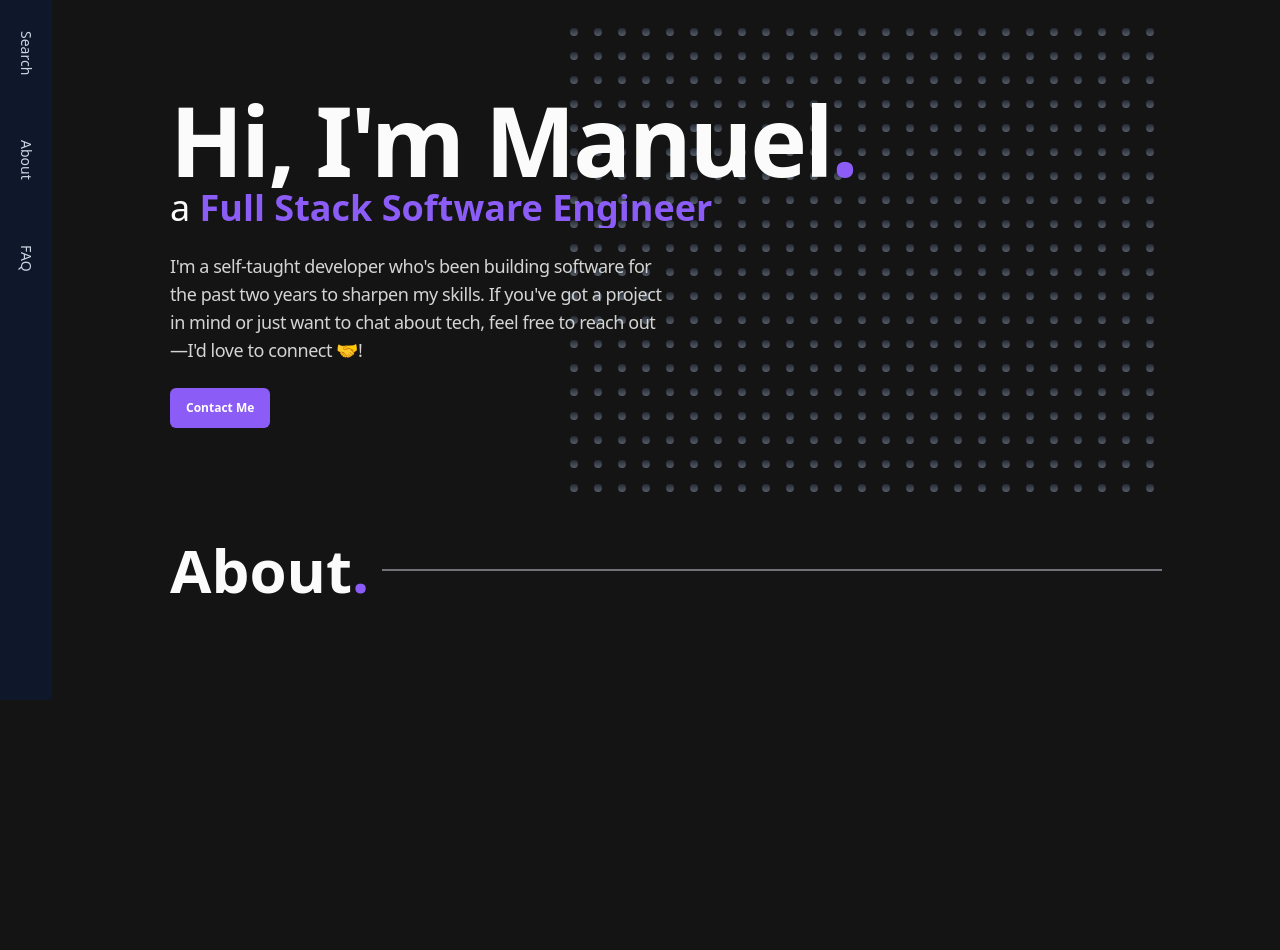
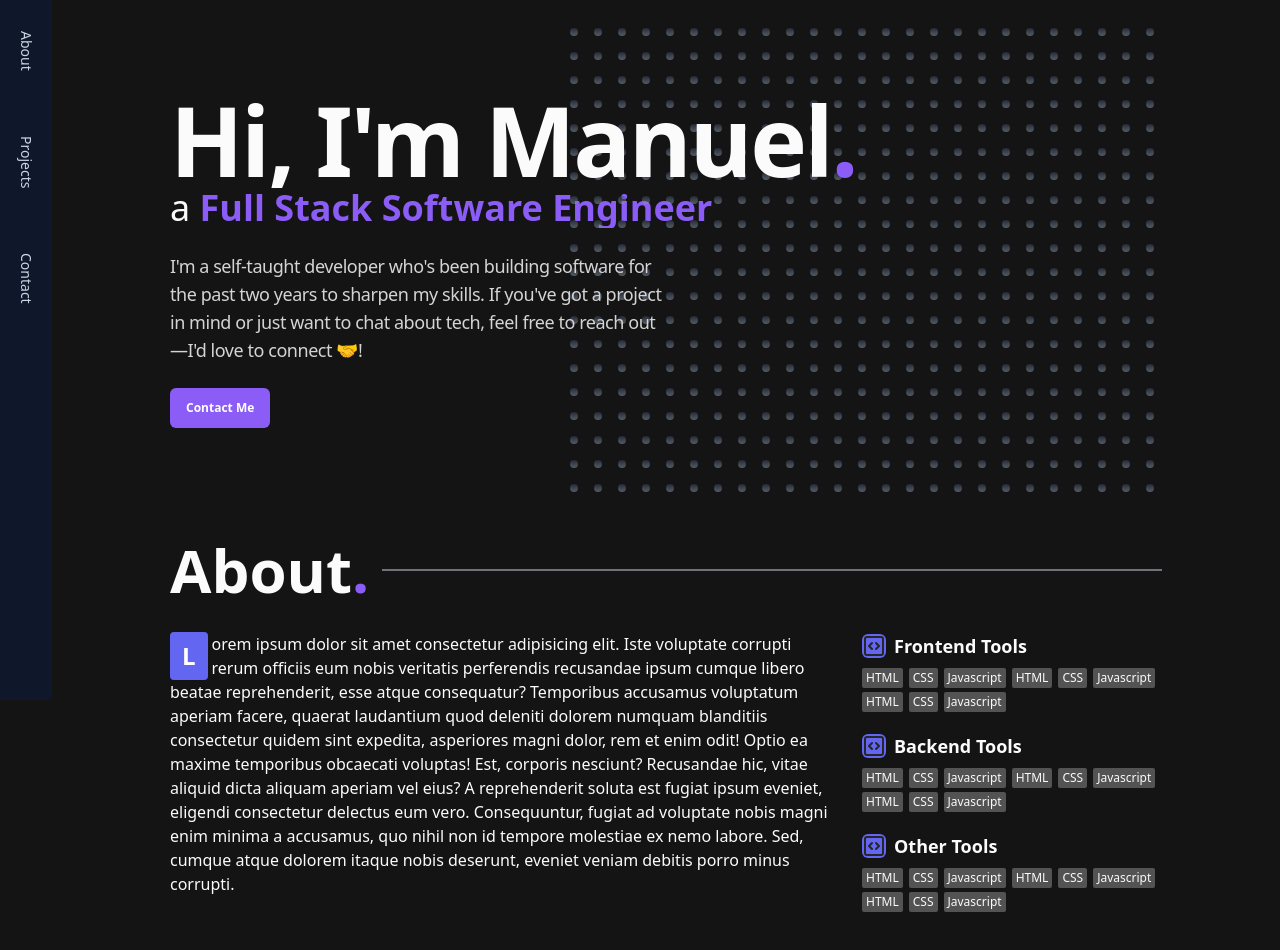
Before and after one commit to Yengzzkie/portfoliov3, a Next.js app: page / in a window 1280 px wide. Shown: the part 100-1050 px from the top of the page. Built offline with nearby package versions, Linux system fonts and the light colour scheme.

Commit message:
add About page layout

```diff
--- a/app/components/About.jsx
+++ b/app/components/About.jsx
@@ -1,10 +1,32 @@
 import { BoxReveal } from "./ui/BoxReveal";
-import { DotGrid } from "./ui/WaterDropGrid";
-import DefaultButton from "./ui/Button";
+import { CodeSquareIcon } from "lucide-react";
+
+const FE_TOOLS = [
+  "HTML",
+  "CSS",
+  "Javascript",
+  "HTML",
+  "CSS",
+  "Javascript",
+  "HTML",
+  "CSS",
+  "Javascript",
+];
+
+const Badge = ({ text }) => {
+  return (
+    <span className="text-xs bg-[var(--primary-light)] px-1 py-0.5 mr-1.5 mb-1 rounded-sm">
+      {text}
+    </span>
+  );
+};
 
 const About = () => {
   return (
-    <section className="flex flex-col w-full h-[70vh] max-w-5xl mx-auto px-4">
+    <section
+      id="about"
+      className="flex flex-col w-full h-[70vh] max-w-5xl mx-auto px-4"
+    >
       <div className="flex items-center h-fit">
         <BoxReveal>
           <h1 className="text-4xl lg:text-6xl font-[900]">
@@ -13,6 +35,76 @@ const About = () => {
           </h1>
         </BoxReveal>
         <div className="w-[80%] border border-zinc-500"></div>
+      </div>
+
+      <div className="grid grid-cols-[auto,300px] gap-8 mt-8">
+        <BoxReveal>
+          <p className="">
+            <span className="bg-indigo-500 text-white py-2 px-3 rounded font-bold mr-1 float-left text-2xl">
+              L
+            </span>
+            orem ipsum dolor sit amet consectetur adipisicing elit. Iste
+            voluptate corrupti rerum officiis eum nobis veritatis perferendis
+            recusandae ipsum cumque libero beatae reprehenderit, esse atque
+            consequatur? Temporibus accusamus voluptatum aperiam facere, quaerat
+            laudantium quod deleniti dolorem numquam blanditiis consectetur
+            quidem sint expedita, asperiores magni dolor, rem et enim odit!
+            Optio ea maxime temporibus obcaecati voluptas! Est, corporis
+            nesciunt? Recusandae hic, vitae aliquid dicta aliquam aperiam vel
+            eius? A reprehenderit soluta est fugiat ipsum eveniet, eligendi
+            consectetur delectus eum vero. Consequuntur, fugiat ad voluptate
+            nobis magni enim minima a accusamus, quo nihil non id tempore
+            molestiae ex nemo labore. Sed, cumque atque dolorem itaque nobis
+            deserunt, eveniet veniam debitis porro minus corrupti.
+          </p>
+        </BoxReveal>
+
+        <div>
+        {/* FRONTEND TOOLS */}
+          <BoxReveal>
+            <div className="mb-4">
+                <div className="flex items-center mb-2">
+                  <CodeSquareIcon className="text-[var(--primary-dark)] bg-indigo-500 rounded-md mr-2" />{" "}
+                  <p className="text-lg font-semibold">Frontend Tools</p>
+                </div>
+                <div className="flex flex-wrap">
+                  {FE_TOOLS.map((tool) => (
+                    <Badge text={tool} />
+                  ))}
+                </div>
+            </div>
+          </BoxReveal>
+
+          {/* BACKEND TOOLS */}
+          <BoxReveal>
+            <div className="mb-4">
+                <div className="flex items-center mb-2">
+                  <CodeSquareIcon className="text-[var(--primary-dark)] bg-indigo-500 rounded-md mr-2" />{" "}
+                  <p className="text-lg font-semibold">Backend Tools</p>
+                </div>
+                <div className="flex flex-wrap">
+                  {FE_TOOLS.map((tool) => (
+                    <Badge text={tool} />
+                  ))}
+                </div>
+            </div>
+          </BoxReveal>
+
+          {/* DEVOPS TOOLS */}
+          <BoxReveal>
+            <div className="mb-4">
+                <div className="flex items-center mb-2">
+                  <CodeSquareIcon className="text-[var(--primary-dark)] bg-indigo-500 rounded-md mr-2" />{" "}
+                  <p className="text-lg font-semibold">Other Tools</p>
+                </div>
+                <div className="flex flex-wrap">
+                  {FE_TOOLS.map((tool) => (
+                    <Badge text={tool} />
+                  ))}
+                </div>
+            </div>
+          </BoxReveal>
+        </div>
       </div>
     </section>
   );
--- a/app/components/Hero.jsx
+++ b/app/components/Hero.jsx
@@ -4,13 +4,13 @@ import DefaultButton from "./ui/Button";
 
 const Hero = () => {
   return (
-    <section className="flex flex-col justify-center w-full h-[70vh] max-w-5xl mx-auto px-4">
+    <section id="home" className="flex flex-col justify-center w-full h-[70vh] max-w-5xl mx-auto px-4">
       <div className="relative block overflow-hidden lg:overflow-visible">
         <div>
           <BoxReveal>
-            <h1 className="relative z-30 text-4xl md:text-6xl lg:text-8xl font-[900] tracking-tight">
+            <h1 className="relative z-[11] text-4xl md:text-6xl lg:text-8xl font-[900] tracking-tight">
               Hi, I'm Manuel
-              <span className="text-8xl font-bold text-violet-500">.</span>
+              <span className="text-6xl lg:text-8xl font-bold text-violet-500">.</span>
             </h1>
           </BoxReveal>
           <BoxReveal>
@@ -22,7 +22,7 @@ const Hero = () => {
             </h3>
           </BoxReveal>
           <BoxReveal>
-            <p className="relative z-30 text-sm md:text-lg text-[var(--primary-content)] max-w-[70%] lg:max-w-[50%] py-6 tracking-tight">
+            <p className="relative z-[11] text-sm md:text-lg text-[var(--primary-content)] max-w-[70%] lg:max-w-[50%] py-6 tracking-tight">
               I'm a self-taught developer who's been building software for the
               past two years to sharpen my skills. If you've got a project in
               mind or just want to chat about tech, feel free to reach out—I'd
--- a/app/components/ui/Header.jsx
+++ b/app/components/ui/Header.jsx
@@ -5,31 +5,40 @@ import {
   IconBrandCodepen,
 } from "@tabler/icons-react";
 import Button from "./Button";
+import Link from "next/link";
 
 const Header = () => {
   return (
     <div className="sticky top-0 flex items-center w-full px-4 py-6 bg-zinc-900/50 z-20 backdrop-blur-md">
       <div className="flex justify-between gap-4 w-fit ml-4">
+        <Link href='https://linkedin.com/in/manuel-gatchalian' target="_blank">
           <IconBrandLinkedin
             className="cursor-pointer"
             title="LinkedIn"
             aria-label="LinkedIn"
           />
+        </Link>
+        <Link href='https://github.com/Yengzzkie' target="_blank">
           <IconBrandGithub
             className="cursor-pointer"
             title="GitHub"
             aria-label="GitHub"
           />
+        </Link>
+        <Link href='https://facebook.com/yengzzkie/' target="_blank">
           <IconBrandFacebook
             className="cursor-pointer"
             title="Facebook"
             aria-label="Facebook"
           />
+        </Link>
+        <Link href='https://codepen.io/yengzzkie' target="_blank">
           <IconBrandCodepen
             className="cursor-pointer"
             title="CodePen"
             aria-label="CodePen"
           />
+        </Link>
       </div>
       <Button cn={"block bg-violet-500 px-3 py-2 ml-auto mr-4"} text={"My Resume"} />
     </div>
--- a/app/components/ui/Navbar.jsx
+++ b/app/components/ui/Navbar.jsx
@@ -1,31 +1,29 @@
-"use client"
+"use client";
 import { motion } from "framer-motion";
 import { useState } from "react";
 
-const tabs = ["Home", "Search", "About", "FAQ"];
+// Define the navigation tabs
+const tabs = ["Home", "About", "Projects", "Contact"];
 
 const Navbar = () => {
   const [selected, setSelected] = useState(tabs[0]);
 
   return (
-    <div className="sticky top-0 left-0 h-screen w-fit bg-slate-900 flex flex-col items-center flex-wrap gap-2">
+    <div className="sticky top-0 left-0 h-screen w-fit bg-slate-900 flex flex-col items-center gap-2 z-[999]">
       {tabs.map((tab) => (
         <Chip
+          key={tab}
           text={tab}
           selected={selected === tab}
           setSelected={setSelected}
-          key={tab}
+          link={tab}
         />
       ))}
     </div>
   );
 };
 
-const Chip = ({
-  text,
-  selected,
-  setSelected,
-}) => {
+const Chip = ({ text, selected, setSelected, link }) => {
   return (
     <button
       onClick={() => setSelected(text)}
@@ -35,13 +33,16 @@ const Chip = ({
           : "text-slate-300 hover:text-slate-200 hover:bg-slate-700"
       } text-sm transition-colors px-4 py-0.5 relative`}
     >
-      <span className="relative z-10 writing-vertical my-6">{text}</span>
+      {/* Wrapping Link around the tab text */}
+      <a href={`#${link.toLowerCase()}`}>
+        <span className="relative z-10 writing-vertical my-6">{text}</span>
+      </a>
       {selected && (
         <motion.span
           layoutId="pill-tab"
           transition={{ type: "spring", duration: 0.5 }}
           className="absolute inset-0 z-0 bg-gradient-to-r from-zinc-700 to-zinc-900 border-r-4 border-violet-500"
-        ></motion.span>
+        />
       )}
     </button>
   );
--- a/app/components/ui/WaterDropGrid.jsx
+++ b/app/components/ui/WaterDropGrid.jsx
@@ -52,7 +52,7 @@ export const DotGrid = () => {
     <div
       onClick={handleDotClick}
       style={{ gridTemplateColumns: `repeat(${GRID_WIDTH}, 1fr)` }}
-      className="grid w-fit "
+      className="relative grid w-fit z-[1]"
     >
       {dots}
     </div>
--- a/app/globals.css
+++ b/app/globals.css
@@ -14,7 +14,10 @@
   --secondary-dark: #e0142f;
   --secondary-content: #189c3a;
   --dark-yellow: #9c7d18;
+}
 
+html {
+  scroll-behavior: smooth;
 }
 
 body {
```
Lines whose indentation alone changed are shown as unchanged.
